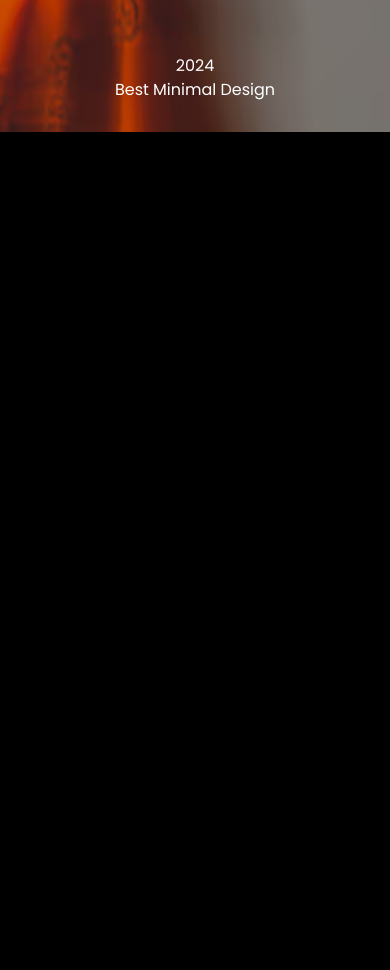
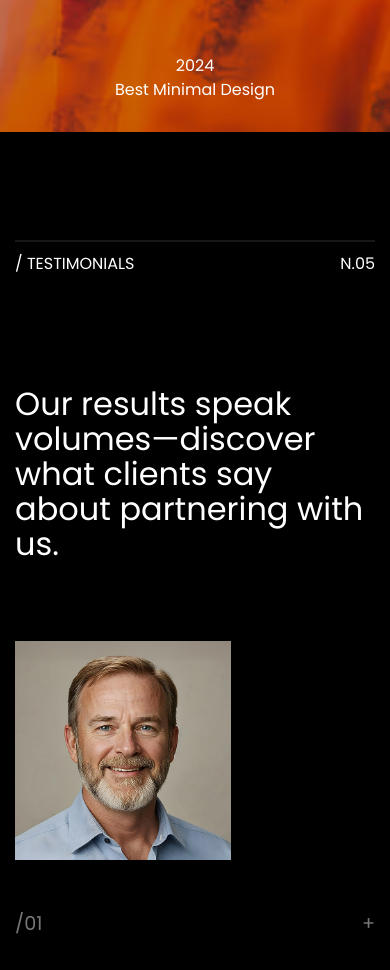
Before and after one commit to nibiralpha/alivia, a Next.js app: page / in a window 390 px wide. Shown: the part 6500-7470 px from the top of the page. Before the commit the page ends 6632 px from the top, so only its background shows below. Built offline with nearby package versions, Linux system fonts and the light colour scheme.

Commit message:
testimonial  section mobile responsive

```diff
--- a/src/app/Component/AwardsComponent/Awards.module.css
+++ b/src/app/Component/AwardsComponent/Awards.module.css
@@ -98,6 +98,11 @@
 /* MOBILE */
 
 @media screen and (max-width: 430px) {
+
+  .images img {
+    object-position: center center;
+  }
+
   .title {
     line-height: 100px;
     font-size: 5em;
--- a/src/app/Component/TestimonialComponent/Testimonial.module.css
+++ b/src/app/Component/TestimonialComponent/Testimonial.module.css
@@ -29,7 +29,7 @@
   justify-content: space-between;
 }
 
-.name{
+.name {
   margin-bottom: 8px;
 }
 
@@ -48,8 +48,8 @@
   font-size: 1.2em;
 }
 
-.position{
-   color: #777;
+.position {
+  color: #777;
 }
 
 .details {
@@ -70,11 +70,11 @@
   overflow: hidden;
 }
 
-.button_container{
+.button_container {
   display: flex;
 }
 
-.button{
+.button {
   width: 60px;
   height: 60px;
   background-color: #fff;
@@ -83,7 +83,7 @@
   margin-right: 10px;
 }
 
-.button img{
+.button img {
   width: 100%;
   position: absolute;
   top: 50%;
@@ -92,50 +92,123 @@
   margin-right: 20px;
 }
 
-.main_image{
+.main_image {
   /* margin-right: 20px; */
 }
 
-.detals_section{
+.detals_section {
   display: flex;
   align-items: center;
   margin-left: 25%;
   margin-top: 10%;
 }
 
-.percentange{
+.percentange {
   font-size: 4.8em;
   font-weight: 600;
 }
 
-.client{
+.client {
   color: #777;
 }
 
-.satisfied{}
+.satisfied {
+}
 
-.detals{
+.detals {
   margin-left: 20px;
 }
 
-.box_area{
+.box_area {
   display: flex;
   flex-direction: row;
   padding-bottom: 50px;
 }
 
-.box{
+.box {
   display: flex;
   border: 1px solid #1a1a1a;
   width: 19.5%;
   align-items: center;
   justify-content: center;
-  margin: 0 .5% 0 .5%;
+  margin: 0 0.5% 0 0.5%;
   height: 230px;
 }
 
-.logo{
+.logo {
   /* display: flex;
   align-items: center;
   justify-content: center; */
 }
+
+/* MOBILE */
+
+@media screen and (max-width: 430px) {
+  .testimonial_component {
+    padding: 30px 15px 0 15px;
+    margin-top: 0;
+  }
+
+  .right {
+    margin-left: 0%;
+  }
+
+  .heading {
+    font-size: 2em;
+    line-height: 35px;
+  }
+
+  .slide {
+    flex-direction: column;
+  }
+
+  .main_image {
+    width: 60%;
+  }
+
+  .contents {
+    margin-left: 0;
+    margin-top: 50px;
+  }
+
+  .details {
+    width: 100%;
+  }
+
+  .name_container {
+    margin-top: 40px;
+  }
+
+  .detals_section {
+    align-items: normal;
+    margin-left: 0;
+    flex-direction: column;
+  }
+
+  .detals {
+    margin-left: 0;
+    margin-top: 20px;
+  }
+
+  .box {
+    width: 31%;
+    height: 120px;
+    margin: 1% 1%;
+  }
+
+  .box_area {
+    flex-wrap: wrap;
+    justify-content: flex-start;
+  }
+
+  .box img {
+    width: 70%;
+    height: auto;
+  }
+
+  .logo {
+    display: flex;
+    align-items: center;
+    justify-content: center;
+  }
+}
--- a/src/app/Component/TestimonialComponent/TesttimonialComponent.js
+++ b/src/app/Component/TestimonialComponent/TesttimonialComponent.js
@@ -58,7 +58,7 @@ export default function TestimonialComponent() {
                   elevated our brand’s overall digital presence and impact.
                 </div>
                 <div className={styles.name_area}>
-                  <div className="name_container">
+                  <div className={styles.name_container}>
                     <div className={styles.name}>Maria Gomez</div>
                     <div className={styles.position}>Designer at Flowless</div>
                   </div>
--- a/src/app/page.tsx
+++ b/src/app/page.tsx
@@ -16,8 +16,8 @@ export default function Home() {
       <ProjectComponent />
       <ExpertiseComponent />
       <AwardsComponent />
-      {/* <TesttimonialComponent />
-      <MyJourneyComponent />
+      <TesttimonialComponent />
+      {/* <MyJourneyComponent />
       <DiscussComponent />
       <FooterComponent /> */}
     </div>
```
